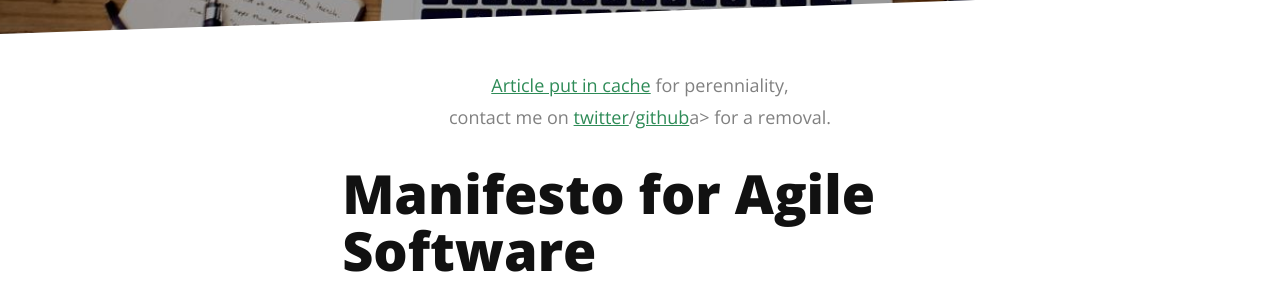
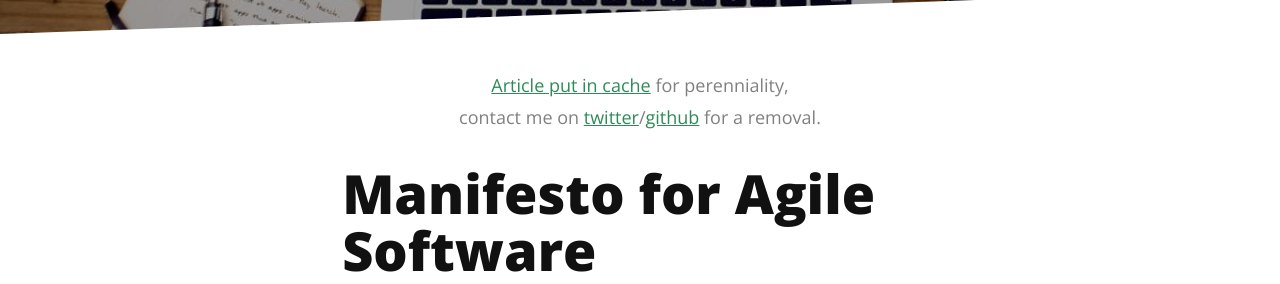
Before and after one commit to marcaube/marcaube.github.io, a Jekyll site: the page built from cache/397a9ea3d978d958e76b7c86a1552cd2.md, in a window 1280 px wide. Shown: the part 200-484 px from the top of the page. Built offline with Jekyll 4.4.1, drawn with Linux system fonts in a browser that asks for light colours; nearby versions of some CDN libraries; Markdown is read by kramdown in place of the engine named in the settings; comment, search, counter and statistics services are not loaded.

Commit message:
Fix markup

```diff
--- a/_layouts/cache.html
+++ b/_layouts/cache.html
@@ -5,7 +5,7 @@
 <article class="post">
     <p class="meta">
         <a href="{{ page.canonical }}" target="_blank">Article put in cache</a> for perenniality, <br/> contact me on
-        <a href="https://twitter.com/{{ site.social.twitter }}">twitter</a>/<a href="https://github.com/{{ site.social.github }}">github</a>a> for a removal.
+        <a href="https://twitter.com/{{ site.social.twitter }}">twitter</a>/<a href="https://github.com/{{ site.social.github }}">github</a> for a removal.
     </p>
 
     {{ content }}
```
